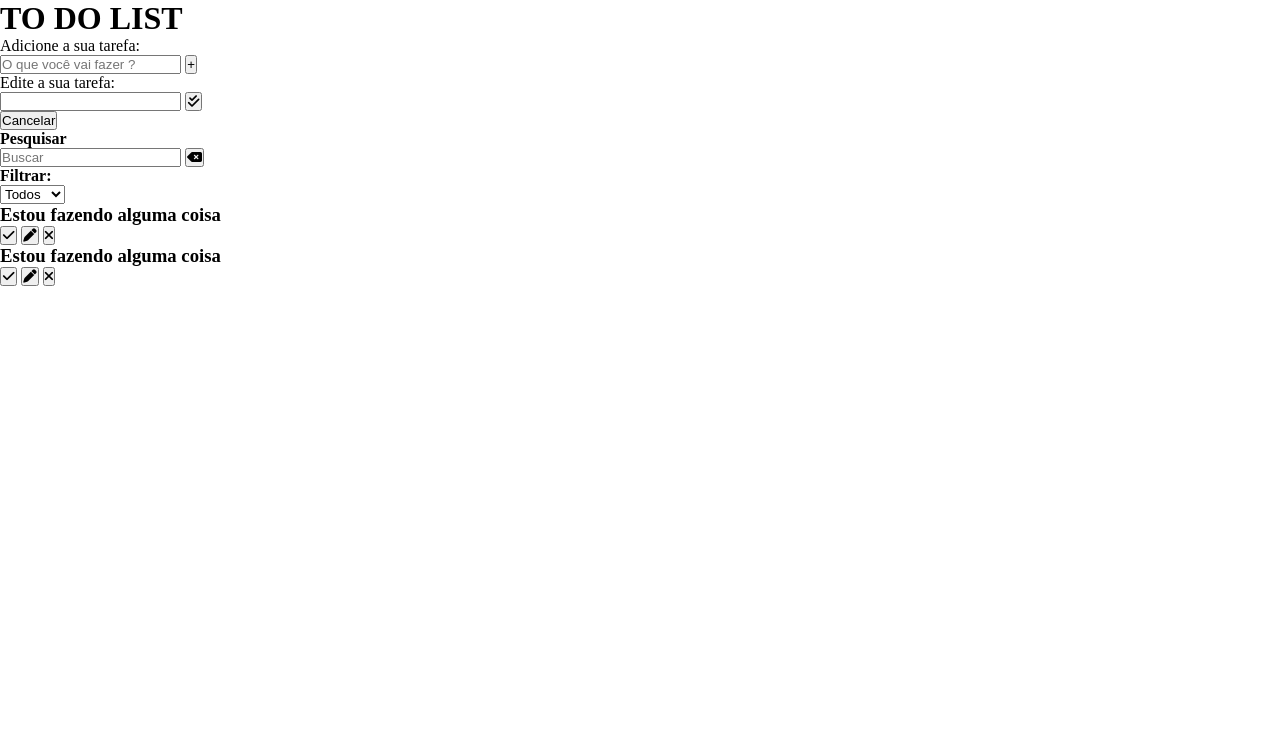
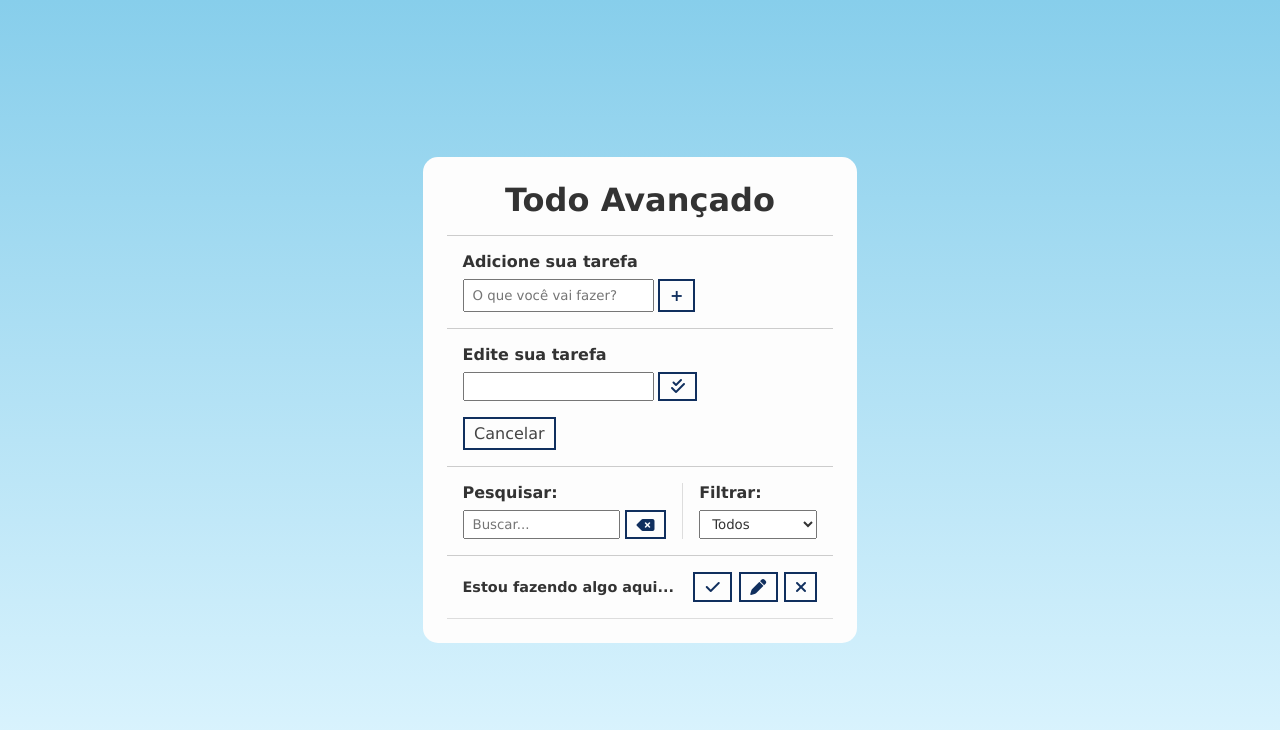
Before and after one commit to valdecirlucianoti/TO-DO-LIST, a plain HTML site: page pages/index.html in a window 1280 px wide. Drawn offline with Linux system fonts and the light colour scheme.

Commit message:
Layout Index completo

```diff
--- a/css/main.css
+++ b/css/main.css
@@ -1,5 +1,164 @@
+/* Geral */
 * {
+    padding: 0;
     margin: 0;
-    padding: 0;
+    box-sizing: border-box;
+    font-family: Verdana;
+    color: #333;
+  }
 
-}
+  body {
+    height: 100vh;
+    background: linear-gradient(#87ceeb, #E0f6ff);
+    display: flex;
+    justify-content: center;
+    align-items: center;
+    /*background-image: url("../img/bg.jpg");
+    background-position: center;
+    background-size: cover;*/
+  }
+
+  button {
+    background-color: #fdfdfd;
+    color: #102f5e;
+    border: 2px solid #102f5e;
+    padding: 0.3rem 0.6rem;
+    font-size: 1rem;
+    cursor: pointer;
+    display: flex;
+    justify-content: center;
+    align-items: center;
+    transition: 0.4s;
+  }
+
+  button:hover {
+    background-color: #102f5e;
+  }
+
+  button:hover > i {
+    color: #fff;
+  }
+
+  button i {
+    pointer-events: none;
+    color: #102f5e;
+    font-weight: bold;
+  }
+
+  input,
+  select {
+    padding: 0.25rem 0.5rem;
+  }
+
+  hide {
+    display: none;
+  }
+
+  /* Todo Header */
+  .todo-container {
+    max-width: 450px;
+    /*margin: 3rem auto 0;*/
+    background-color: #fdfdfd;
+    padding: 1.5rem;
+    border-radius: 15px;
+  }
+
+  .todo-container header {
+    text-align: center;
+    padding: 0 1rem 1rem;
+    border-bottom: 1px solid #ccc;
+  }
+
+  /* Todo Form */
+  #todo-form,
+  #edit-form {
+    padding: 1rem;
+    border-bottom: 1px solid #ccc;
+  }
+
+  #todo-form p,
+  #edit-form p {
+    margin-bottom: 0.5rem;
+    font-weight: bold;
+  }
+
+  .form-control {
+    display: flex;
+  }
+
+  .form-control input {
+    margin-right: 0.3rem;
+  }
+
+  #cancel-edit-btn {
+    margin-top: 1rem;
+    color: #444;
+  }
+
+  /* Todo Toolbar */
+  #toolbar {
+    padding: 1rem;
+    border-bottom: 1px solid #ccc;
+    display: flex;
+  }
+
+  #toolbar h4 {
+    margin-bottom: 0.5rem;
+  }
+
+  #search {
+    border-right: 1px solid #ddd;
+    padding-right: 1rem;
+    margin-right: 1rem;
+    width: 65%;
+    display: flex;
+    flex-direction: column;
+  }
+
+  #search form {
+    display: flex;
+  }
+
+  #search input {
+    width: 100%;
+    margin-right: 0.3rem;
+  }
+
+  #filter {
+    width: 35%;
+    display: flex;
+    flex-direction: column;
+  }
+
+  #filter select {
+    flex: 1;
+  }
+
+  /* Todo List */
+  .todo {
+    display: flex;
+    justify-content: space-around;
+    align-items: center;
+    padding: 1rem 1rem;
+    border-bottom: 1px solid #ddd;
+    transition: 0.3s;
+  }
+
+  .todo h3 {
+    flex: 1;
+    font-size: 0.9rem;
+  }
+
+  .todo button {
+    margin-left: 0.4rem;
+  }
+
+  .done {
+    background: #395169;
+  }
+
+  .done h3 {
+    color: #fff;
+    text-decoration: line-through;
+    font-style: italic;
+  }
--- a/pages/index.html
+++ b/pages/index.html
@@ -1,75 +1,72 @@
 <!DOCTYPE html>
-<html lang="pt-br">
+<html lang="en">
   <head>
-    <meta charset="UTF-8">
-    <meta http-equiv="X-UA-Compatible" content="IE=edge">
-    <meta name="viewport" content="width=device-width, initial-scale=1.0">
-    <title>Document</title>
-    <link rel="stylesheet" href="./../css/main.css">
-    <link rel="shortcut icon" href="./../images/icons8-checklist-16.png" type="image/x-icon">
-    <link rel="stylesheet" href="https://cdnjs.cloudflare.com/ajax/libs/font-awesome/6.1.2/css/all.min.css" integrity="sha512-1sCRPdkRXhBV2PBLUdRb4tMg1w2YPf37qatUFeS7zlBy7jJI8Lf4VHwWfZZfpXtYSLy85pkm9GaYVYMfw5BC1A==" crossorigin="anonymous" referrerpolicy="no-referrer"/>
-    <script defer src="./../js/main.js"></script>
+    <meta charset="UTF-8" />
+    <meta http-equiv="X-UA-Compatible" content="IE=edge" />
+    <meta name="viewport" content="width=device-width, initial-scale=1.0" />
+    <title>Todo Avançado</title>
+    <link rel="stylesheet" href="./../css/main.css" />
+    <link
+      rel="stylesheet"
+      href="https://cdnjs.cloudflare.com/ajax/libs/font-awesome/6.1.2/css/all.min.css"
+      integrity="sha512-1sCRPdkRXhBV2PBLUdRb4tMg1w2YPf37qatUFeS7zlBy7jJI8Lf4VHwWfZZfpXtYSLy85pkm9GaYVYMfw5BC1A=="
+      crossorigin="anonymous"
+      referrerpolicy="no-referrer"
+    />
+    <script src="./../js/main.js" defer></script>
   </head>
   <body>
     <div class="todo-container">
       <header>
-            <h1>TO DO LIST</h1>
+        <h1>Todo Avançado</h1>
       </header>
       <form id="todo-form">
-            <p>Adicione a sua tarefa:</p>
+        <p>Adicione sua tarefa</p>
         <div class="form-control">
-                <input id="todo-input" type="text" placeholder="O que você vai fazer ?">
+          <input
+            type="text"
+            id="todo-input"
+            placeholder="O que você vai fazer?"
+          />
           <button type="submit">
             <i class="fa-thin fa-plus"></i>
           </button>
         </div>
       </form>
-        <form id="edit-form">
-
-            <p>Edite a sua tarefa:</p>
+      <form id="edit-form" class="hide">
+        <p>Edite sua tarefa</p>
         <div class="form-control">
-                <input type="text" id="edit-input">
+          <input type="text" id="edit-input" />
           <button type="submit">
             <i class="fa-solid fa-check-double"></i>
           </button>
         </div>
         <button id="cancel-edit-btn">Cancelar</button>
       </form>
-        <div class="toolbar">
-            <div class="search">
-                <h4>Pesquisar</h4>
+      <div id="toolbar">
+        <div id="search">
+          <h4>Pesquisar:</h4>
           <form>
-                    <input type="text" id="search-input" placeholder="Buscar">
-                <button type="submit">
+            <input type="text" id="search-input" placeholder="Buscar..." />
+            <button id="erase-button">
               <i class="fa-solid fa-delete-left"></i>
             </button>
           </form>
         </div>
-            <div class="filter">
+        <div id="filter">
           <h4>Filtrar:</h4>
           <select id="filter-select">
             <option value="all">Todos</option>
-                    <option value="done">Feitas</option>
+            <option value="done">Feitos</option>
             <option value="todo">A fazer</option>
           </select>
         </div>
       </div>
-        <div class="todo-list">
-            <div class="todo">
-                <h3>Estou fazendo alguma coisa</h3>
-                <button class="finish-todo">
-                    <i class="fa-solid fa-check"></i>
-                </button>
-                <button class="edit-todo">
-                    <i class="fa-solid fa-pen"></i>
-                </button>
-                <button class="remove-todo">
-                    <i class="fa-solid fa-xmark"></i>
-                </button>
-            </div>
+      <div id="todo-list">
+
 
           <div class="todo">
-                <h3>Estou fazendo alguma coisa</h3>
+          <h3>Estou fazendo algo aqui...</h3>
           <button class="finish-todo">
             <i class="fa-solid fa-check"></i>
           </button>
```
Lines whose indentation alone changed are shown as unchanged.
